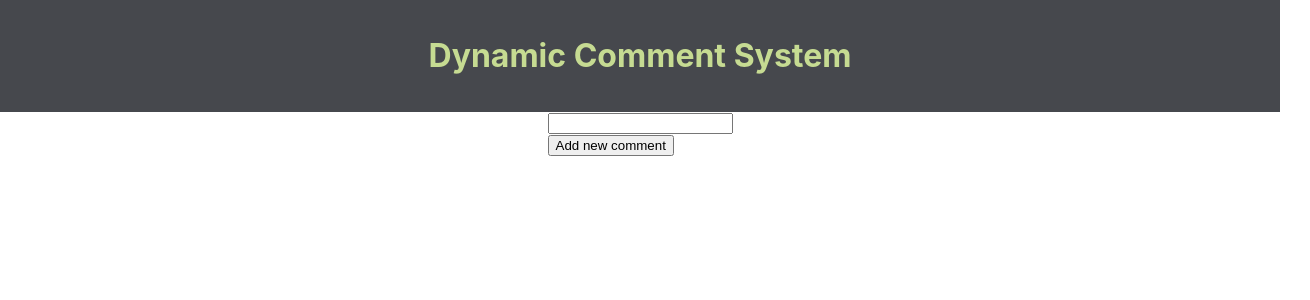
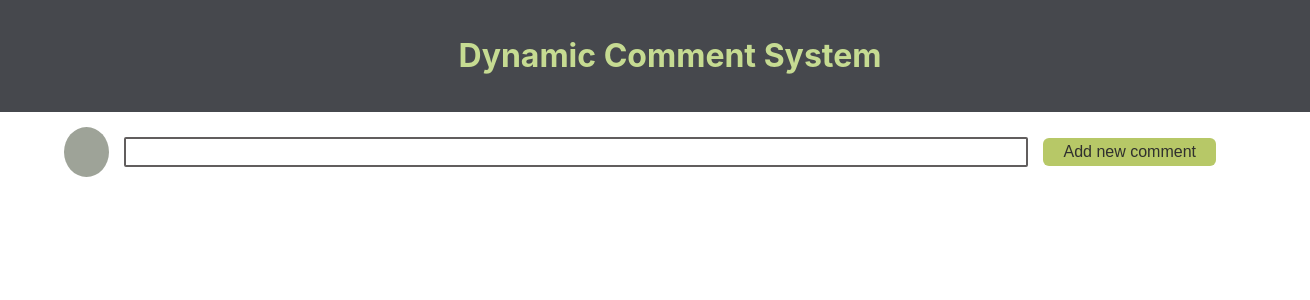
Before and after one commit to FarazIITK/murf_ai_round_one, a React (Create React App) app: page / in a window 1280 px wide. Shown: the top 300 px of the page, 1310 px wide, since content can reach past the window. Built offline with nearby package versions, Linux system fonts and the light colour scheme.

Commit message:
Added css for add comment component

```diff
--- a/src/App.css
+++ b/src/App.css
@@ -1,17 +1,65 @@
 .app {
   display: flex;
   flex-direction: column;
-  align-items: center;
 }
 
 .header {
-  padding: 15px 0px;
+  padding: 15px 0px 15px 30px;
   background-color: rgb(70, 72, 77);
   width: 100%;
+  text-align: center;
 }
 
 .header h1 {
   font-size: 32px;
-  text-align: center;
   color: rgb(198, 219, 146);
 }
+
+.main-content {
+  display: flex;
+  flex-direction: column;
+  padding: 15px 5% 15px 5%;
+}
+
+.add-comment {
+  display: flex;
+  flex-direction: row;
+  justify-content: space-between;
+  align-items: center;
+}
+
+.comment-input {
+  display: flex;
+  flex-direction: row;
+  align-items: center;
+  justify-content: flex-start;
+  width: 100%;
+}
+
+.user-icon {
+  height: 50px;
+  width: 50px;
+  background-color: rgb(158, 163, 152);
+  border-radius: 50%;
+}
+
+.comment-input-bar {
+  margin: 0 15px;
+  padding: 5px 10px;
+  color: brown;
+  font-size: 14px;
+  border: 2px solid rgb(97, 94, 94);
+  border-radius: 2px;
+  width: 100%;
+}
+
+.add-button {
+  padding: 5px 20px;
+  background-color: rgb(183, 200, 103);
+  color: rgb(48, 48, 46);
+  font-size: 16px;
+  min-height: 50%;
+  border-radius: 6px;
+  border: none;
+  white-space: nowrap;
+}
```
